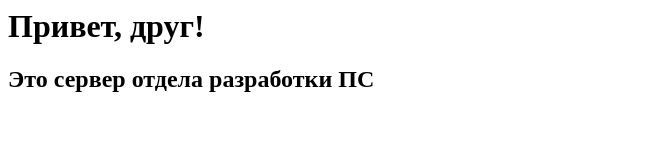
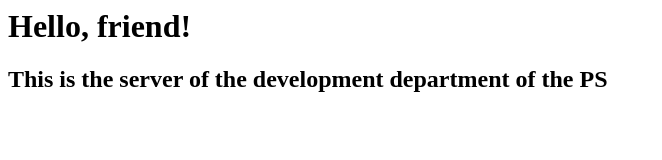
Before and after one commit to timurborisevich/Nginx, a plain HTML site: page data/www/index.html in a window 1280 px wide. Shown: the whole page, without its empty margins (0-662 px from the left). Drawn offline with Linux system fonts and the light colour scheme.

Commit message:
Новый сервер

```diff
--- a/data/www/index.html
+++ b/data/www/index.html
@@ -1,2 +1,2 @@
-<h1>Привет, друг!</h1>
-<h2>Это сервер отдела разработки ПС</h2>
+<h1>Hello, friend!</h1>
+<h2>This is the server of the development department of the PS</h2>
```
